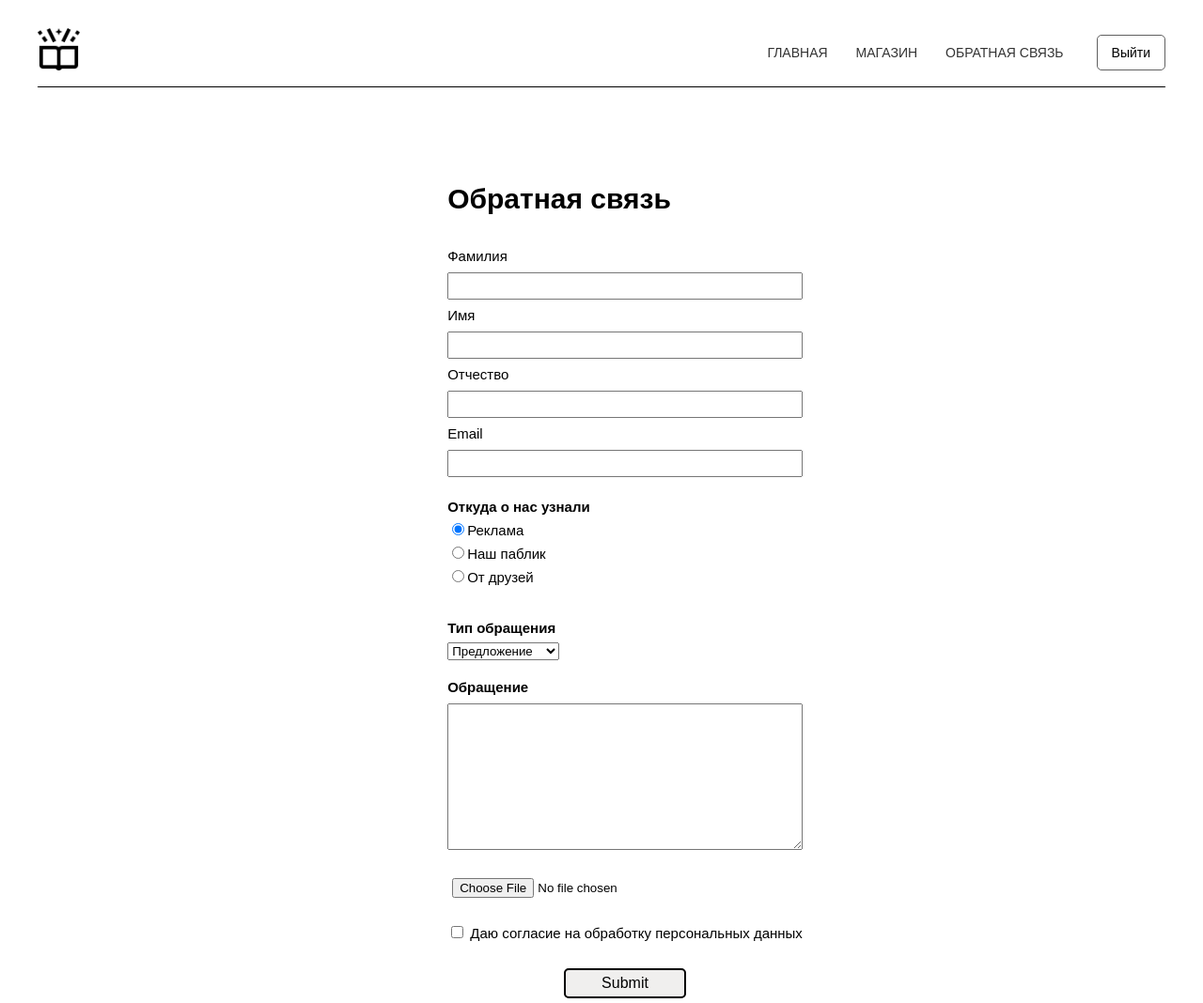
After one commit to arahisss/RK2, a PHP site: page /feedback.php in a window 1280 px wide. The commit adds this page. Shown: the whole page at 94% size. Run offline with PHP 8.4, Linux system fonts and the light colour scheme.

Commit message:
add some changes

```diff
--- /dev/null
+++ b/feedback.php
@@ -0,0 +1,88 @@
+<!DOCTYPE html>
+<html lang="en">
+<head>
+    <meta charset="UTF-8">
+    <meta http-equiv="X-UA-Compatible" content="IE=edge">
+    <meta name="viewport" content="width=device-width, initial-scale=1.0">
+    <link rel="stylesheet" href="styles/style.css">
+
+    <link rel="preconnect" href="https://fonts.googleapis.com">
+    <link rel="preconnect" href="https://fonts.gstatic.com" crossorigin>
+    <link href="https://fonts.googleapis.com/css2?family=Roboto&display=swap" rel="stylesheet">
+
+    <title>books</title>
+</head>
+<body>
+    <section class="section">
+        <div class="container">
+            <header class="header">
+                <a class="header__logo" href="index.php">
+                    <img id="logo" src="img/book_icon.png" alt="logo">
+                </a>
+
+                <nav class="nav">
+
+                <a class="nav__link" href="index.php">Главная</a>
+                    <a class="nav__link" href="shop.php">Магазин</a>
+                    <a class="nav__link" href="feedback.php">Обратная связь</a>
+                    <a class="login-button" href="logout.php">Выйти</a>
+
+                </nav>
+            </header>
+            <div class="form-block">
+                <form action="#" class="form" method="post" enctype="multipart/form-data">
+                    <h1>Обратная связь</h1>
+
+                    <label for="lastname">Фамилия</label>
+                    <input type="text" name="firstname">
+
+                    <label>Имя</label>
+                    <input type="text" name="lastname">
+
+                    <label>Отчество</label>
+                    <input type="text" name="lastname">
+
+                    <label>Email</label>
+                    <input type="email" name="email">
+
+                    <p>
+                        <b>Откуда о нас узнали</b><br>
+                        <input checked type="radio" name="source" value="complaint">Реклама<br>
+                        <input type="radio" name="source" value="offer">Наш паблик<br>
+                        <input type="radio" name="source" value="offer">От друзей<br>
+                    </p>
+
+                    <p>
+                        <b>Тип обращения</b><br>
+                        <select name="" id="">
+                            <option disabled>Тип обращения</option>
+                            <option value="1">Жалоба</option>
+                            <option selected value="2">Предложение</option>
+                        </select>
+                    </p>
+
+
+                    <b>Обращение</b>
+                    <textarea name="text" cols="30" rows="10"></textarea>
+
+                    <p>
+                        <input type="file" name="f">
+                    </p>
+
+                    <div>
+                        <input type="checkbox">
+                        <label>Даю согласие на обработку персональных данных</label>
+                    </div>
+
+                    <div class="but">
+                        <input type="submit" name="" id="button-submit">
+                    </div>
+
+
+                </form>
+            </div>
+        </div>
+    </section>
+
+</body>
+</html>
--- a/header.html
+++ b/header.html
@@ -4,7 +4,7 @@
     <meta charset="UTF-8">
     <meta http-equiv="X-UA-Compatible" content="IE=edge">
     <meta name="viewport" content="width=device-width, initial-scale=1.0">
-    <link rel="stylesheet" href="style.css">
+    <link rel="stylesheet" href="styles/style.css">
 
     <link rel="preconnect" href="https://fonts.googleapis.com">
     <link rel="preconnect" href="https://fonts.gstatic.com" crossorigin>
--- a/index.php
+++ b/index.php
@@ -8,7 +8,6 @@
     ?>
 
     <div class="box">
-        <h4>djsjkljklkl</h4>
         <?php
             while($book = mysqli_fetch_assoc($result)){
             ?>
--- /dev/null
+++ b/logout.php
@@ -0,0 +1,5 @@
+<?php
+    session_regenerate_id();
+    session_destroy();
+    header('Location: index.php')
+?>
--- a/register.php
+++ b/register.php
@@ -15,7 +15,9 @@ require("db.php");?>
                             );
                         }
                         //$id = mysqli_insert_id($connect);
-                        header("Location: index_auth.php");
+                        $current_user = $_POST["login"];;
+
+                        header('Location: index_auth.php?user='.$current_user.'');
                     }
                 ?>
                 <form action="?index_auth.php" class="form" method="post" enctype="multipart/form-data">
--- /dev/null
+++ b/session.php
@@ -0,0 +1,4 @@
+<?php
+    session_start();
+    $session_user = (isset($_SESSION["user"])) ? $_SESSION["user"] : false;
+?>
--- a/style.css
+++ b/styles/style.css
@@ -94,7 +94,7 @@ h2 {
     flex-direction: column;
     text-decoration: none;
     color: #000;
-    padding: 25px;
+    padding: 20px;
     margin-top: 20px;
     margin-right: 20px;
     width: 200px;
```
Also changed, not shown: auth.php (+7 -2 lines), index_auth.php (+41 -7 lines).
